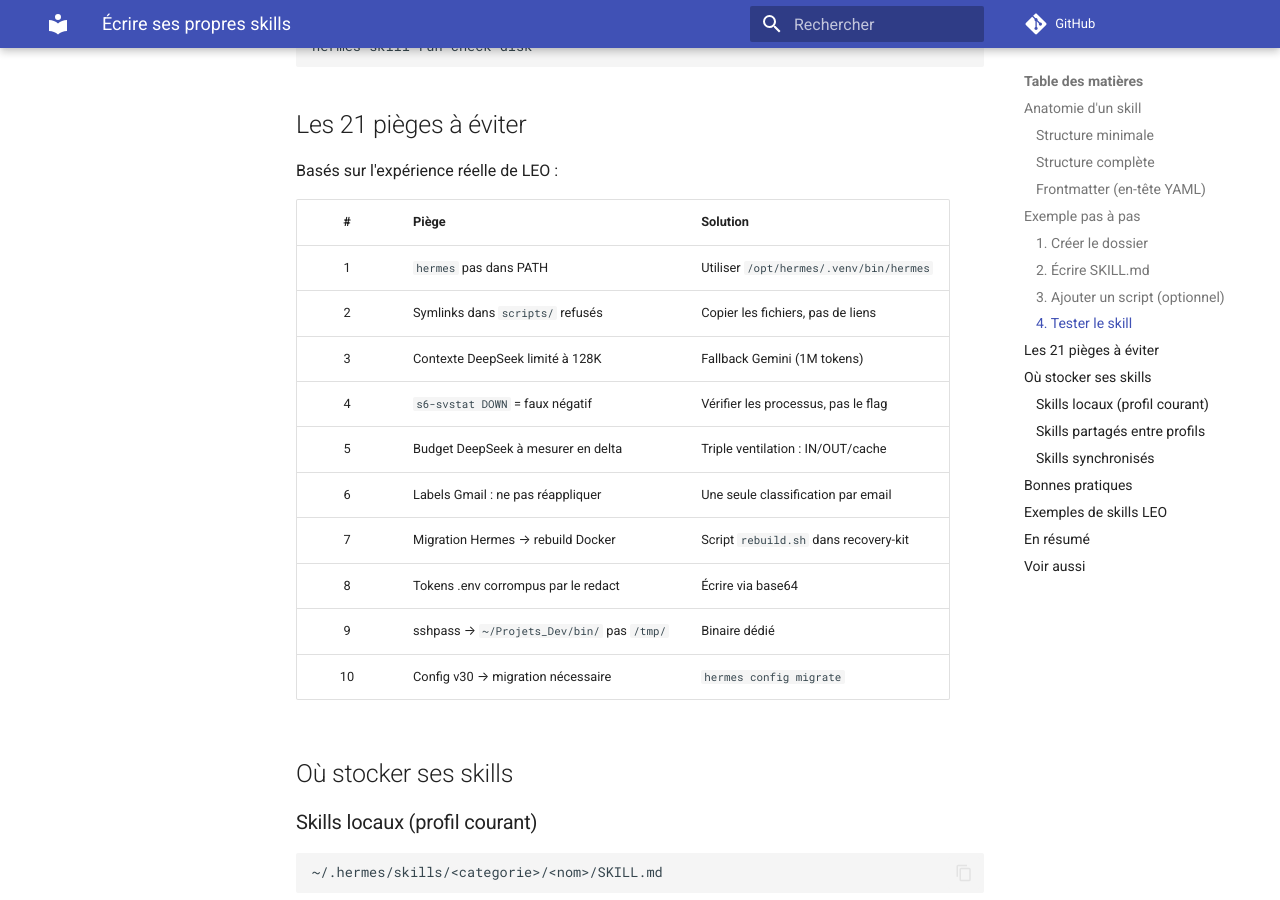
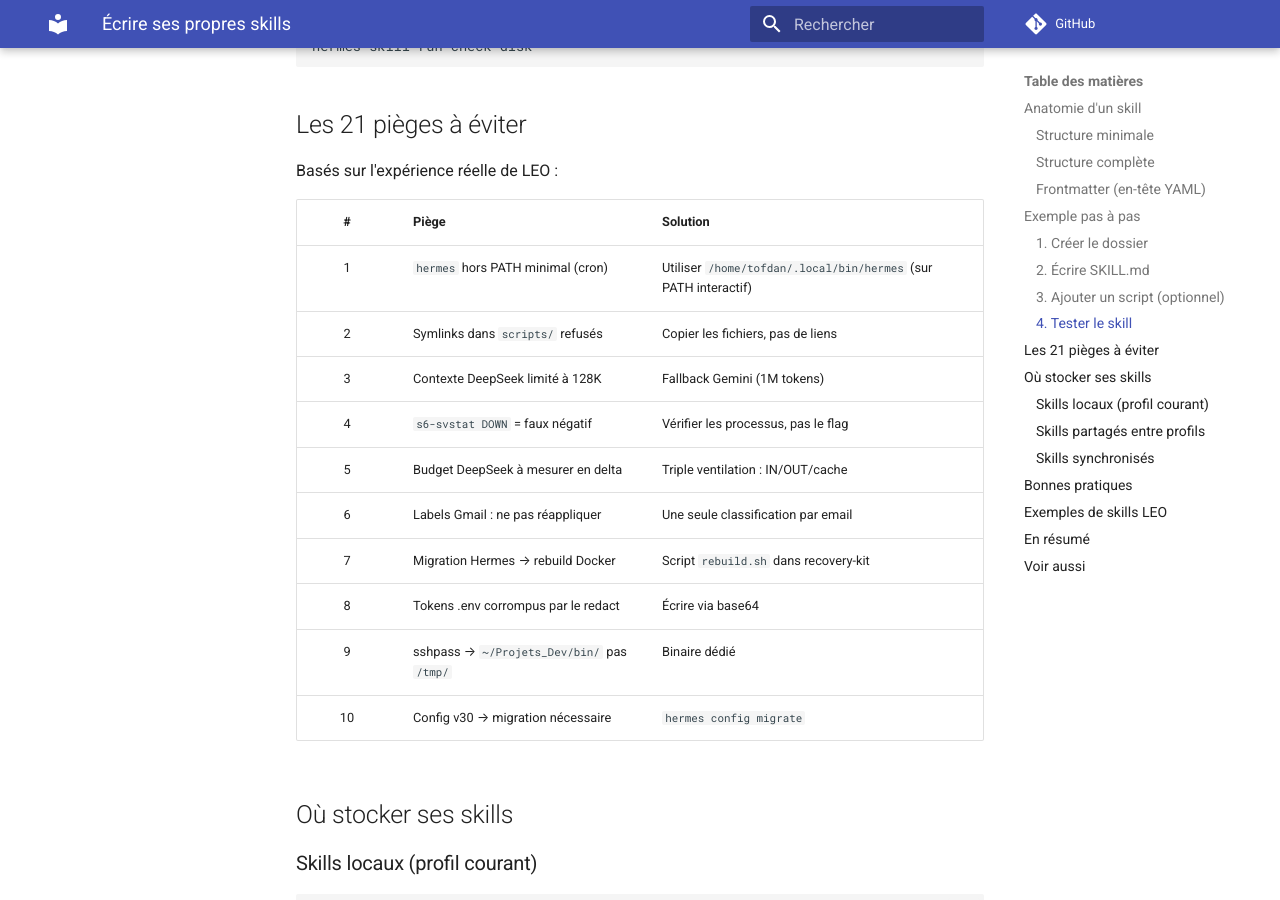
Before and after one commit to christophedanhier-hash/hermes-wiki, an MkDocs documentation site: the page built from docs/hermes/skills/ch21-ecrire-ses-skills.md, in a window 1280 px wide and 900 px high, scrolled down 2722 px. Built offline with MkDocs 1.6.1 and Material for MkDocs 9.7.7, drawn with Linux system fonts in a browser that asks for light colours; comment, search, counter and statistics services are not loaded.

Commit message:
docs(audit): reecritures cadrees niveau 2 du 28/10 — chemin du binaire hermes corrige

```diff
--- a/docs/hermes/skills/ch21-ecrire-ses-skills.md
+++ b/docs/hermes/skills/ch21-ecrire-ses-skills.md
@@ -127,7 +127,7 @@
 
 | # | Piège | Solution |
 |:-:|:------|:---------|
-| 1 | `hermes` pas dans PATH | Utiliser `/opt/hermes/.venv/bin/hermes` |
+| 1 | `hermes` hors PATH minimal (cron) | Utiliser `/home/tofdan/.local/bin/hermes` (sur PATH interactif) |
 | 2 | Symlinks dans `scripts/` refusés | Copier les fichiers, pas de liens |
 | 3 | Contexte DeepSeek limité à 128K | Fallback Gemini (1M tokens) |
 | 4 | `s6-svstat DOWN` = faux négatif | Vérifier les processus, pas le flag |
```
Also changed, not shown: docs/hermes/automatisation/ch26-crons-intro.md (+1 -1 lines), docs/hermes/configurer/ch09-memoire.md (+1 -1 lines), docs/hermes/etat-des-lieux.md (+1 -1 lines).
